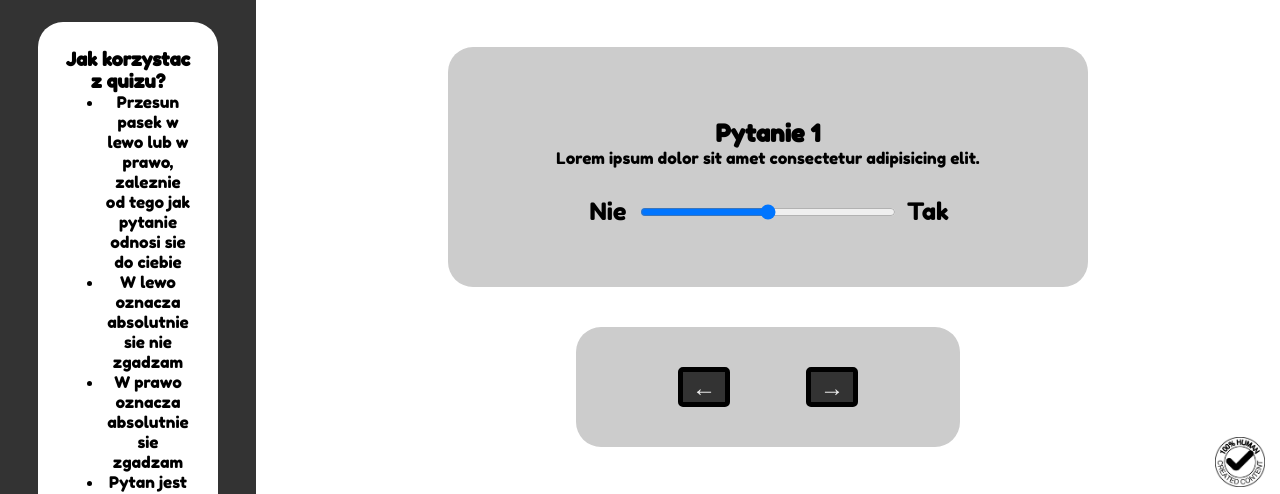
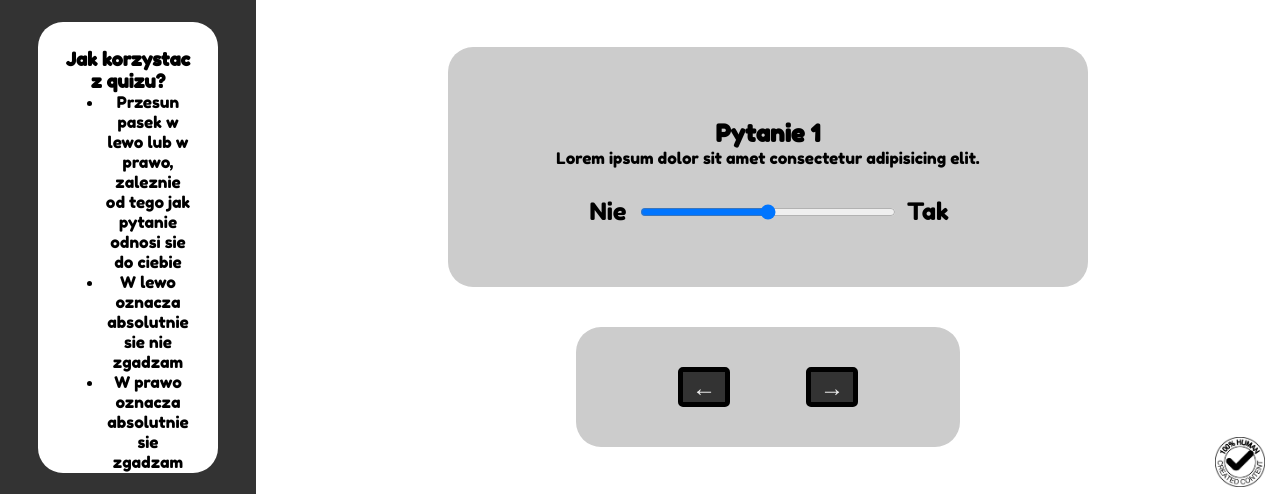
Before and after one commit to lunarwanderer13/zst-quiz, a website: page index.html in a window 1280 px wide. Shown: the part 174-668 px from the top of the page. Drawn offline with Linux system fonts and the light colour scheme.

Commit message:
Limit help menu height

```diff
--- a/src/styles/style.css
+++ b/src/styles/style.css
@@ -74,6 +74,8 @@ aside a img, aside div.help {
     background-color: #fff;
     border-radius: 25px;
     width: 50%;
+    max-height: 50vh;
+    overflow-y: auto;
     margin: 10% auto 0%;
     padding: 10%;
     transition: 0.5s;
```
